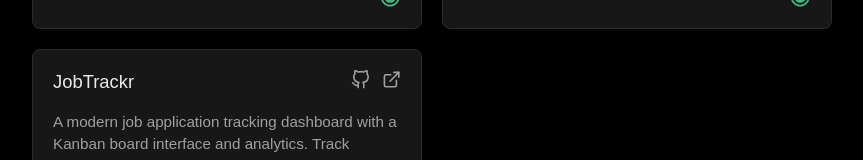
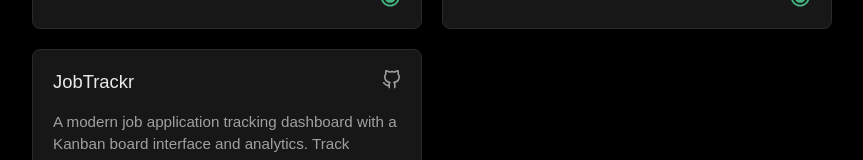
Before and after one commit to alhassandafiri/dafiri-dev, a React (Vite) app: page / in a window 1280 px wide. Shown: the part 583-743 px from the top of the page, without its empty margins (208-1071 px from the left). Built offline with nearby package versions, Linux system fonts and the light colour scheme; a web font is replaced by a local one.

Commit message:
update project GitHub links and live URLs in data.js

```diff
--- a/src/data/data.js
+++ b/src/data/data.js
@@ -3,7 +3,7 @@ export const projectsData = [
   title: 'Portfolio Website',
   description: 'A clean, minimalist portfolio built with React and CSS Modules to showcase my skills and projects. Designed to be fully responsive and performant.',
   technologies: ['React.js', 'Vite', 'SCSS'],
-  githubLink: 'https://github.com/alhassandafiri/personal-portfolio-website',
+  githubLink: 'https://github.com/alhassandafiri/dafiri-dev',
   progress: 100
 },
 
@@ -11,16 +11,15 @@ export const projectsData = [
   title: ' ratewise.',
   description: 'A sleek, real-time currency converter and financial data visualizer. Instantly convert currencies, browse live exchange rates, and analyze historical data with interactive charts.',
   technologies: ['React.js', 'Laravel', 'Recharts', 'CSS Modules', 'Framer Motion'],
-  githubLink: 'https://github.com/alhassandafiri/currency-converter',
-  liveLink: 'http://localhost:5175/',
+  githubLink: 'https://github.com/alhassandafiri/ratewise-frontend',
+  liveLink: 'https://ratewise-exchange.vercel.app',
   progress: 100
 },
 {
   title: 'JobTrackr',
   description: 'A modern job application tracking dashboard with a Kanban board interface and analytics. Track applications across different stages and view insights through charts.',
   technologies: ['React.js', 'Tailwind', 'Laravel', 'PostgreSQL', 'Chart.js', 'React DnD'],
-  githubLink: 'https://github.com/alhassandafiri/jobtrackr',
-  liveLink: 'http://localhost:5173/',
+  githubLink: 'https://github.com/alhassandafiri/jobtrackr-frontend',
   progress: 25
 }
 
```
